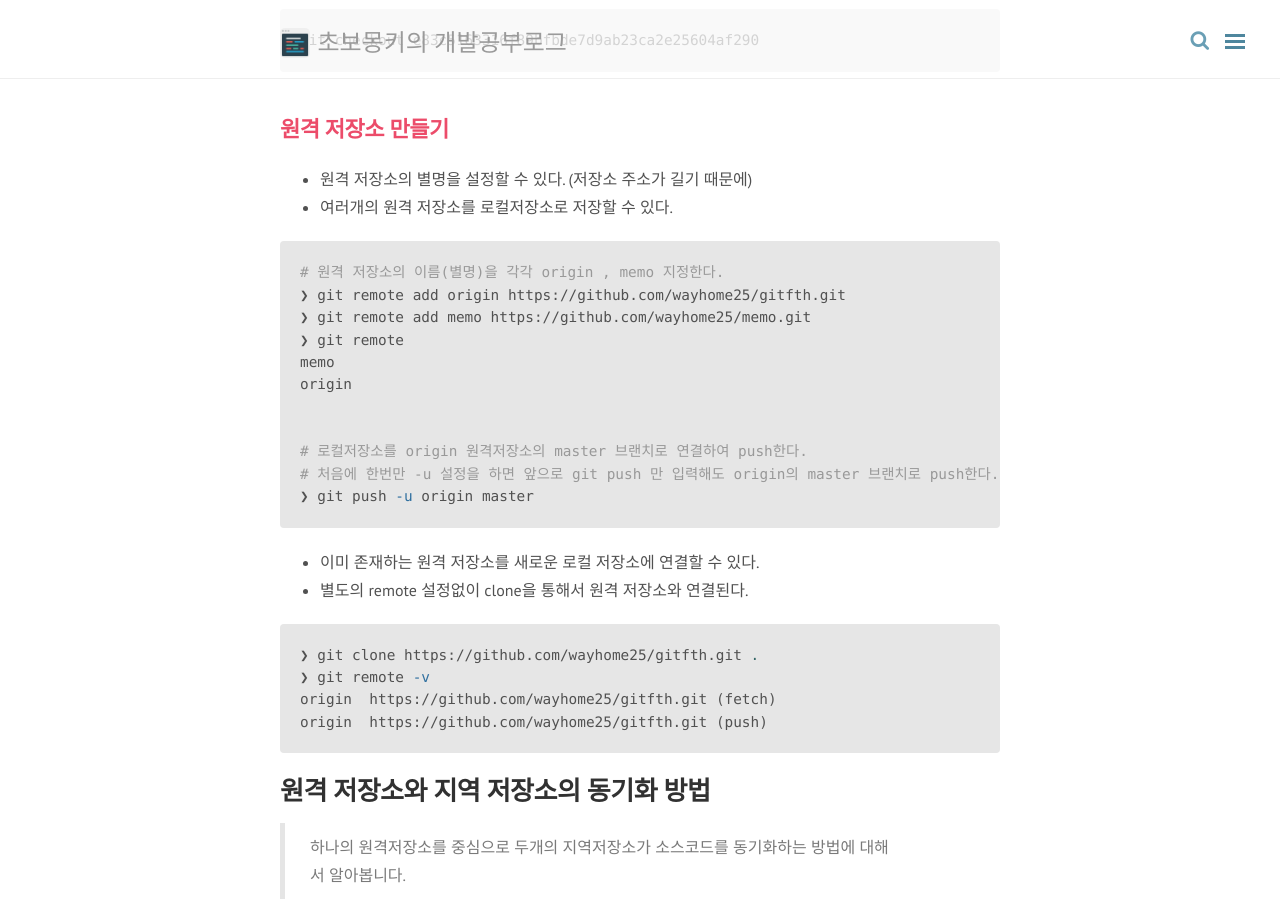
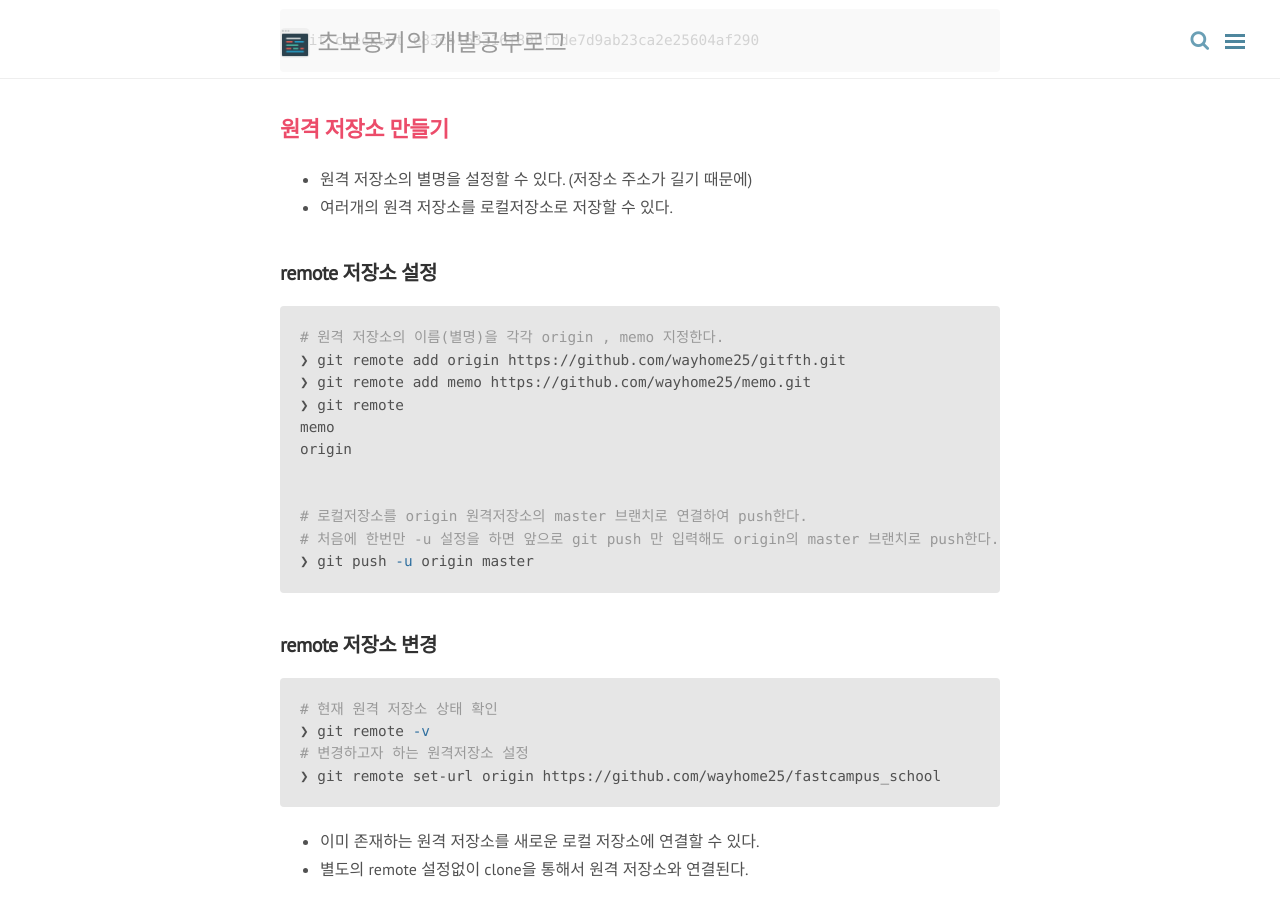
Before and after one commit to wayhome25/wayhome25.github.io, a Jekyll site: the page built from _posts/git/2017-04-09-git-06-remote-repository.md, in a window 1280 px wide and 900 px high, scrolled down 1120 px. Built offline with Jekyll 4.4.1, drawn with Linux system fonts in a browser that asks for light colours; nearby versions of some CDN libraries; comment, search, counter and statistics services are not loaded.

Commit message:
add blog post

````diff
--- a/_posts/git/2017-04-09-git-06-remote-repository.md
+++ b/_posts/git/2017-04-09-git-06-remote-repository.md
@@ -41,6 +41,7 @@ git checkout e83c5163316f89bfbde7d9ab23ca2e25604af290
 - 원격 저장소의 별명을 설정할 수 있다. (저장소 주소가 길기 때문에)
 - 여러개의 원격 저장소를 로컬저장소로 저장할 수 있다.
 
+### remote 저장소 설정
 ```shell
 # 원격 저장소의 이름(별명)을 각각 origin , memo 지정한다.
 ❯ git remote add origin https://github.com/wayhome25/gitfth.git
@@ -54,6 +55,14 @@ origin
 # 처음에 한번만 -u 설정을 하면 앞으로 git push 만 입력해도 origin의 master 브랜치로 push한다.
 ❯ git push -u origin master
 ```
+### remote 저장소 변경
+```shell
+# 현재 원격 저장소 상태 확인
+❯ git remote -v
+# 변경하고자 하는 원격저장소 설정
+❯ git remote set-url origin https://github.com/wayhome25/fastcampus_school
+```
+
 
 - 이미 존재하는 원격 저장소를 새로운 로컬 저장소에 연결할 수 있다.
 - 별도의 remote 설정없이 clone을 통해서 원격 저장소와 연결된다.
````
Also changed, not shown: _posts/TIL(Today I Learned)/2017-05-01-05-07-TIL.md (+1 -1 lines), _posts/TIL(Today I Learned)/2017-05-08-05-14-TIL.md (added, +63 -0 lines), _posts/algorithm/2017-05-07-permcheck.md (+2 -1 lines), _posts/python/2017-05-04-pep8.md (+5 -1 lines).
